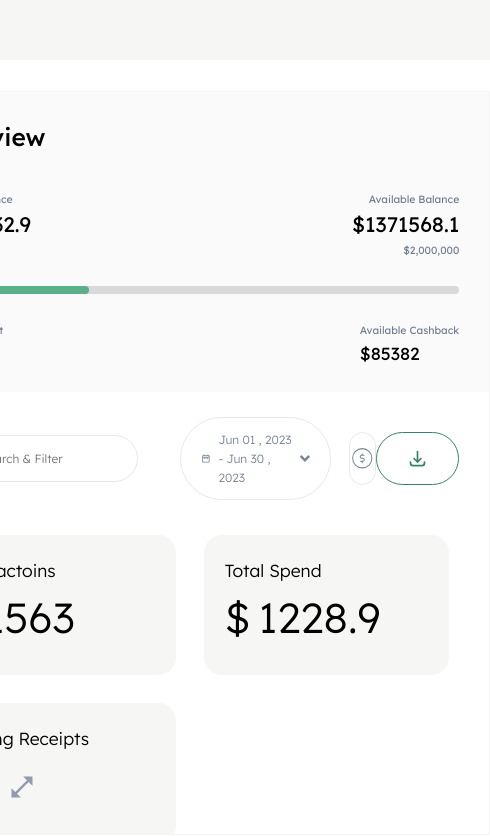
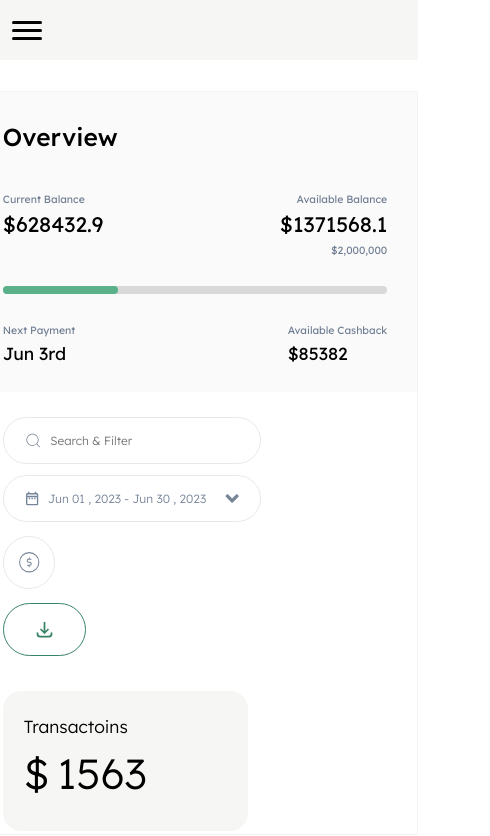
Before and after one commit to Algidaq/Qashio-Assesment, a Next.js app: page / in a window 390 px wide. Shown: the top 836 px of the page, 490 px wide, since content can reach past the window. Built offline with nearby package versions, Linux system fonts and the light colour scheme.

Commit message:
responsive filtersection

```diff
--- a/src/components/FilterSection/FilterSection.module.css
+++ b/src/components/FilterSection/FilterSection.module.css
@@ -132,6 +132,39 @@
   font-size: 2rem;
 }
 
+@media screen and (max-width: 800px) {
+  .filters {
+    align-items: flex-start;
+    flex-direction: column;
+    gap: 0.8rem;
+  }
+}
+
+@media screen and (max-width: 480px) {
+  .filterWrapper {
+    flex-direction: column;
+    align-items: flex-start;
+    gap: 1rem;
+  }
+}
+
+@media screen and (max-width: 400px) {
+  .dateWrapper {
+    flex-direction: column;
+    align-items: flex-start;
+    gap: 1rem;
+  }
+
+  .searchWrapper {
+    width: 100%;
+  }
+
+  .searchInput,
+  .dateInpute {
+    width: 100%;
+  }
+}
+
 @keyframes downloadButton {
   0% {
     transform: translateY(0px);
```
